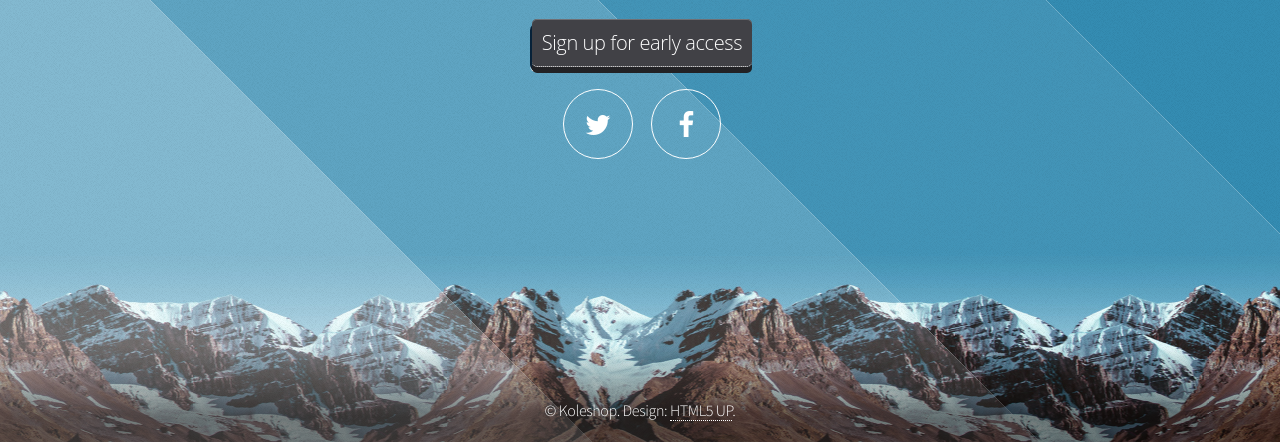
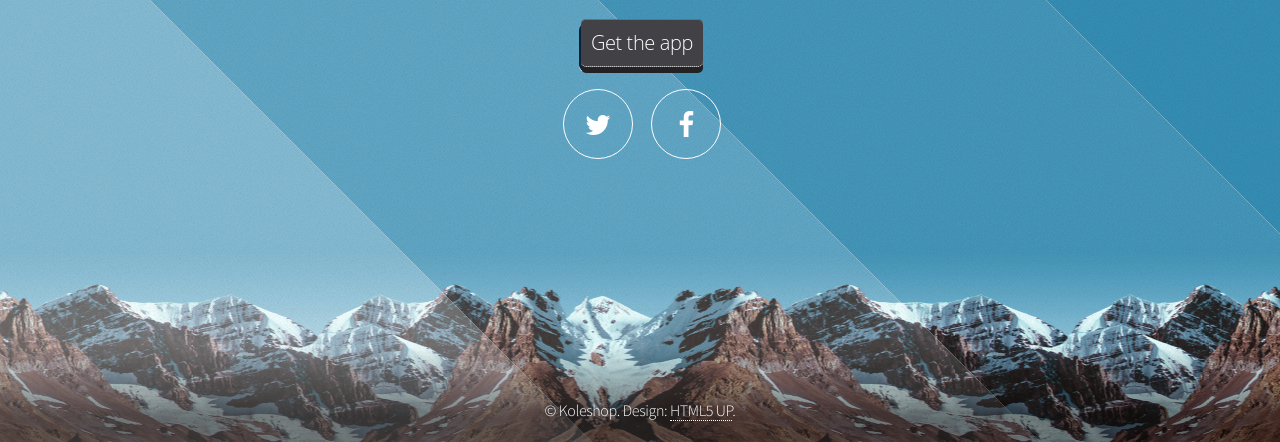
Before and after one commit to koleshop/koleshop, a plain HTML site: page index.html in a window 1280 px wide. Shown: the part 358-800 px from the top of the page. Drawn offline with nearby package versions, Linux system fonts and the light colour scheme.

Commit message:
added play store link

```diff
--- a/index.html
+++ b/index.html
@@ -30,7 +30,7 @@
 						<p>Nearby Shops are now online&nbsp;</p>
                         <p>
                         <div class="clock center" style="margin:2em;"></div>
-                        <a href="https://gndp.typeform.com/to/GsJcOM" class="signup_button">Sign up for early access</a>
+                        <a href="https://play.google.com/store/apps/details?id=com.koleshop.appkoleshop" class="signup_button">Get the app</a>
                         </p>
 						<nav>
 							<ul>
```
